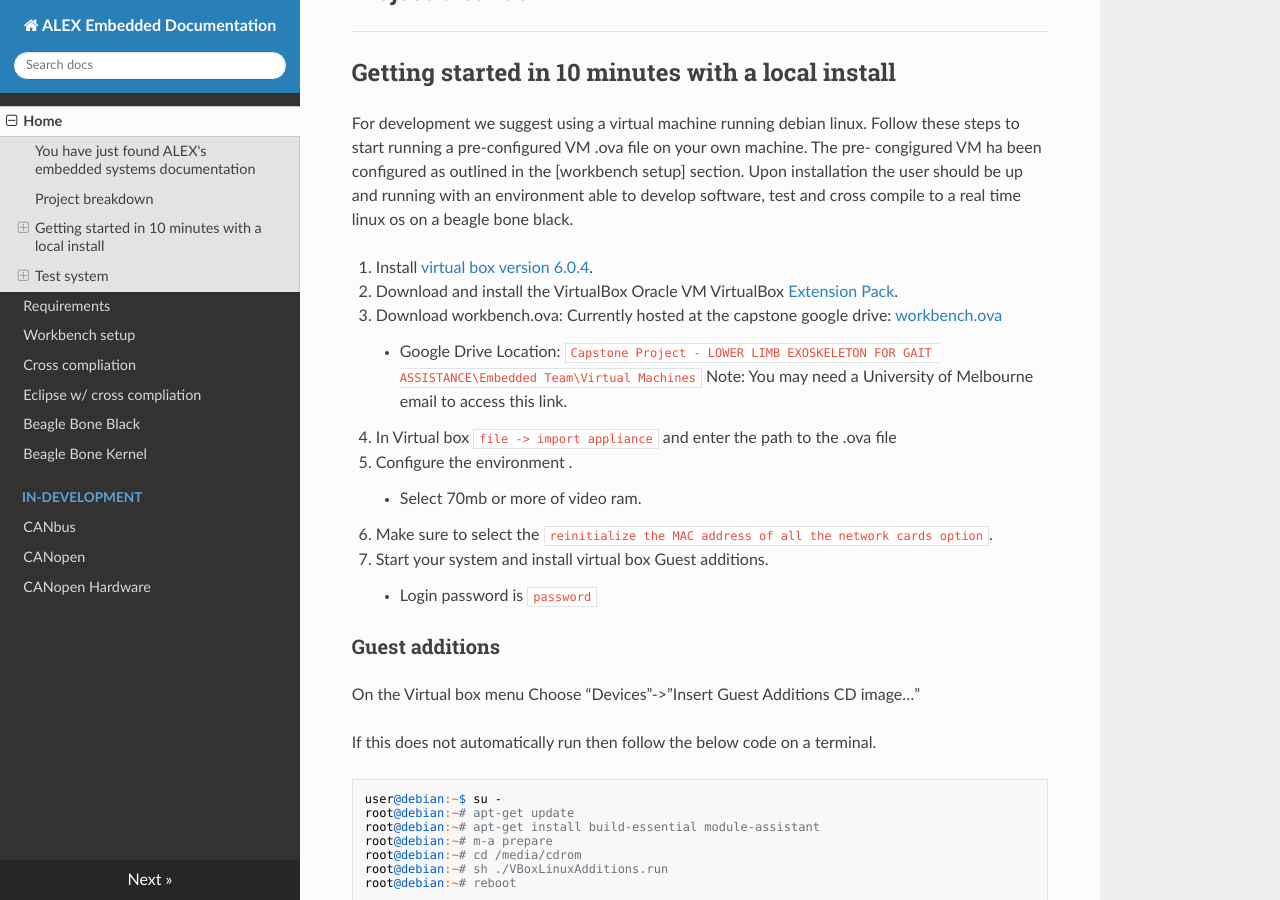
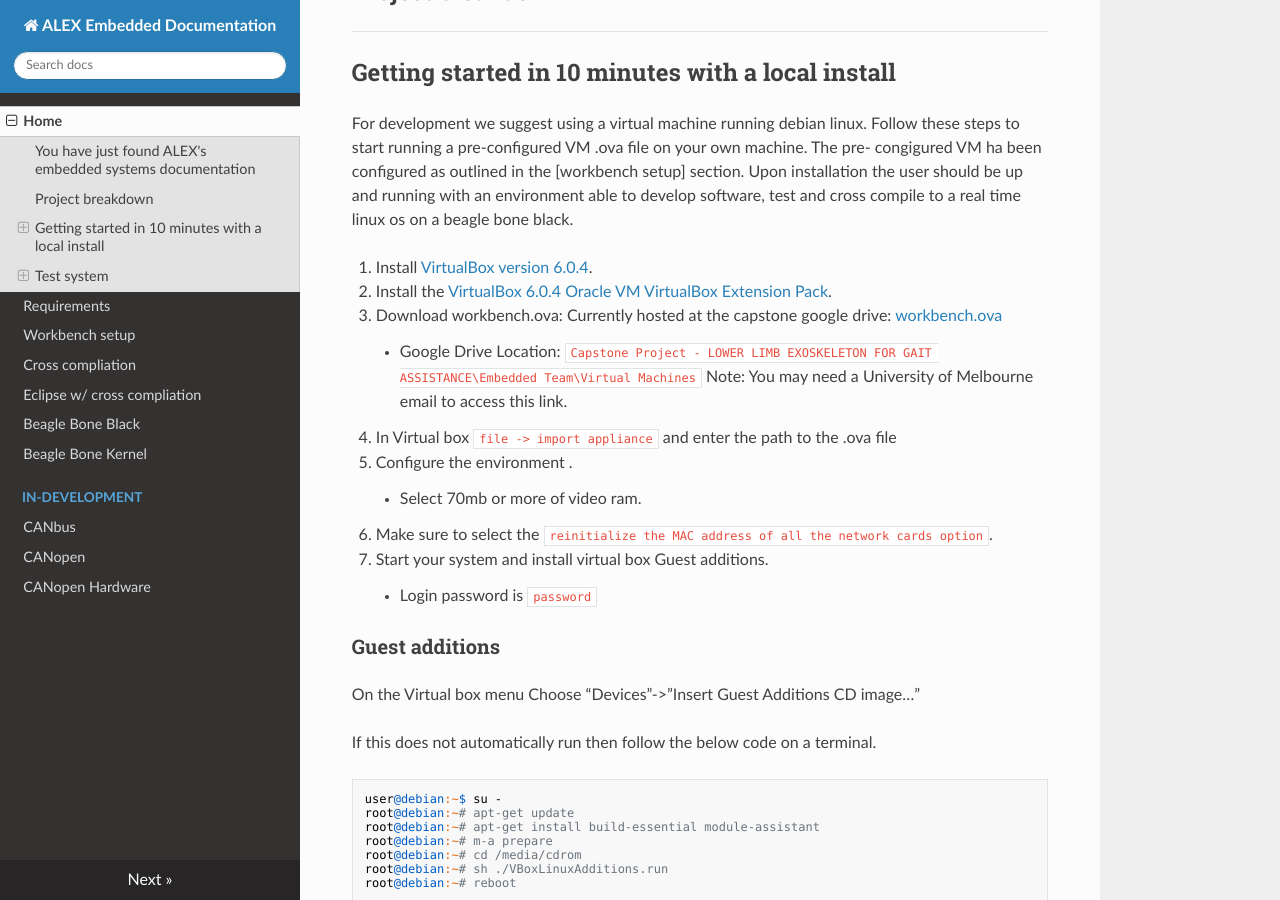
Before and after one commit to capstonealex/Embedded, an MkDocs documentation site: the page built from docs/index.md, in a window 1280 px wide and 900 px high, scrolled down 998 px. Built offline with MkDocs 1.6.1, drawn with Linux system fonts in a browser that asks for light colours; nearby versions of some CDN libraries.

Commit message:
Clarification of virtualbox extension pack version

```diff
--- a/docs/index.md
+++ b/docs/index.md
@@ -36,8 +36,8 @@ Follow these steps to start running a pre-configured VM .ova file on your own ma
 The pre- congigured VM ha been configured as outlined in the [workbench setup] section.
 Upon installation the user should be up and running with an environment able to develop software, test and cross compile to a real time linux os on a beagle bone black.
 
-1. Install [virtual box version 6.0.4](<https://www.virtualbox.org/wiki/Download_Old_Builds_6_0>).
-2. Download and install the VirtualBox Oracle VM VirtualBox [Extension Pack](https://www.virtualbox.org/wiki/Downloads).
+1. Install [VirtualBox version 6.0.4](<https://www.virtualbox.org/wiki/Download_Old_Builds_6_0>).
+2. Install the [VirtualBox 6.0.4 Oracle VM VirtualBox Extension Pack](<https://www.virtualbox.org/wiki/Download_Old_Builds_6_0>).
 2. Download workbench.ova: Currently hosted at the capstone google drive: [workbench.ova](https://drive.google.com/drive/folders/1lCGyRpQLjKOnCXbs27e6w6VfofizSCC8)
 
     * Google Drive Location: `Capstone Project - LOWER LIMB EXOSKELETON FOR GAIT ASSISTANCE\Embedded Team\Virtual Machines`
@@ -49,7 +49,7 @@ Upon installation the user should be up and running with an environment able to
 
     * Select 70mb or more of video ram.
 
-5. Make sure to select the `reinitialize the MAC address of all the network cards option`.
+5. Make sure to select the `reinitialize the MAC address of all the network cards option`. <!-- I didn't see this when I tried -->
 
 6. Start your system and install virtual box Guest additions.
 
```
